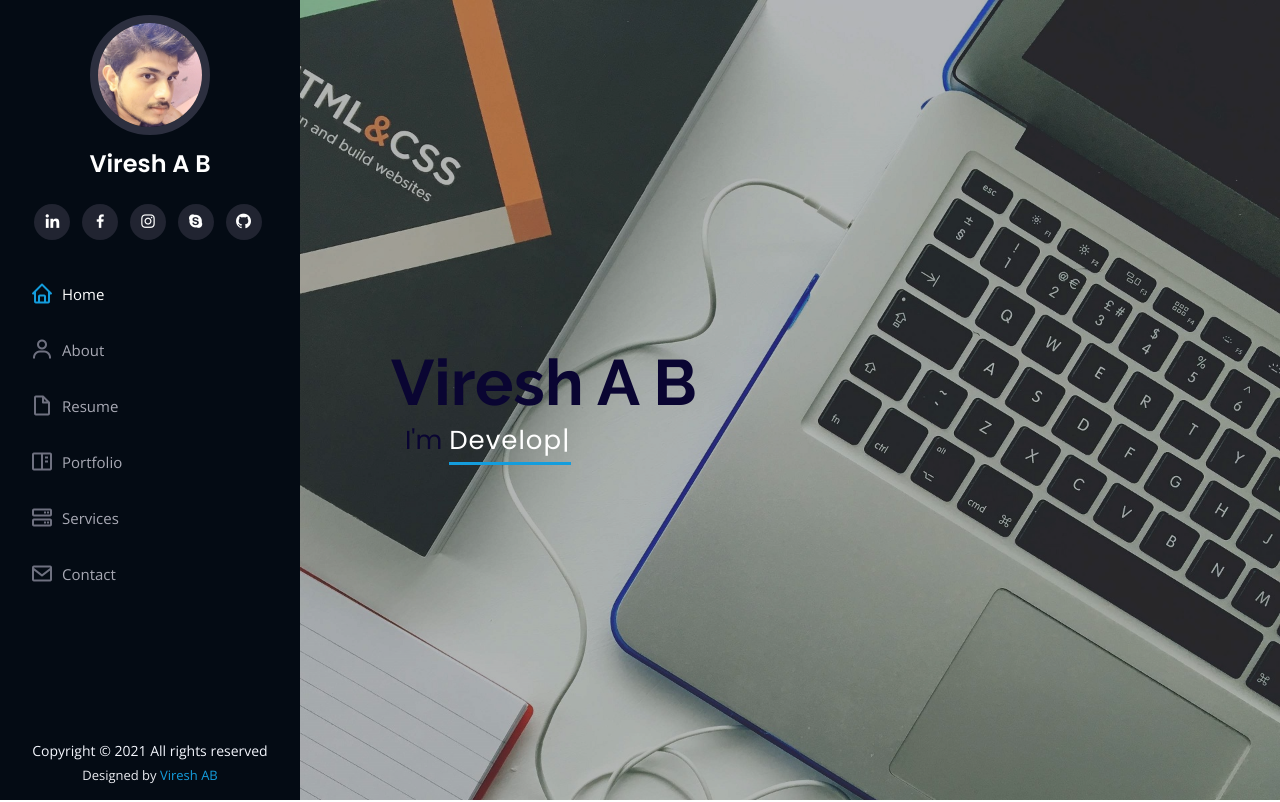
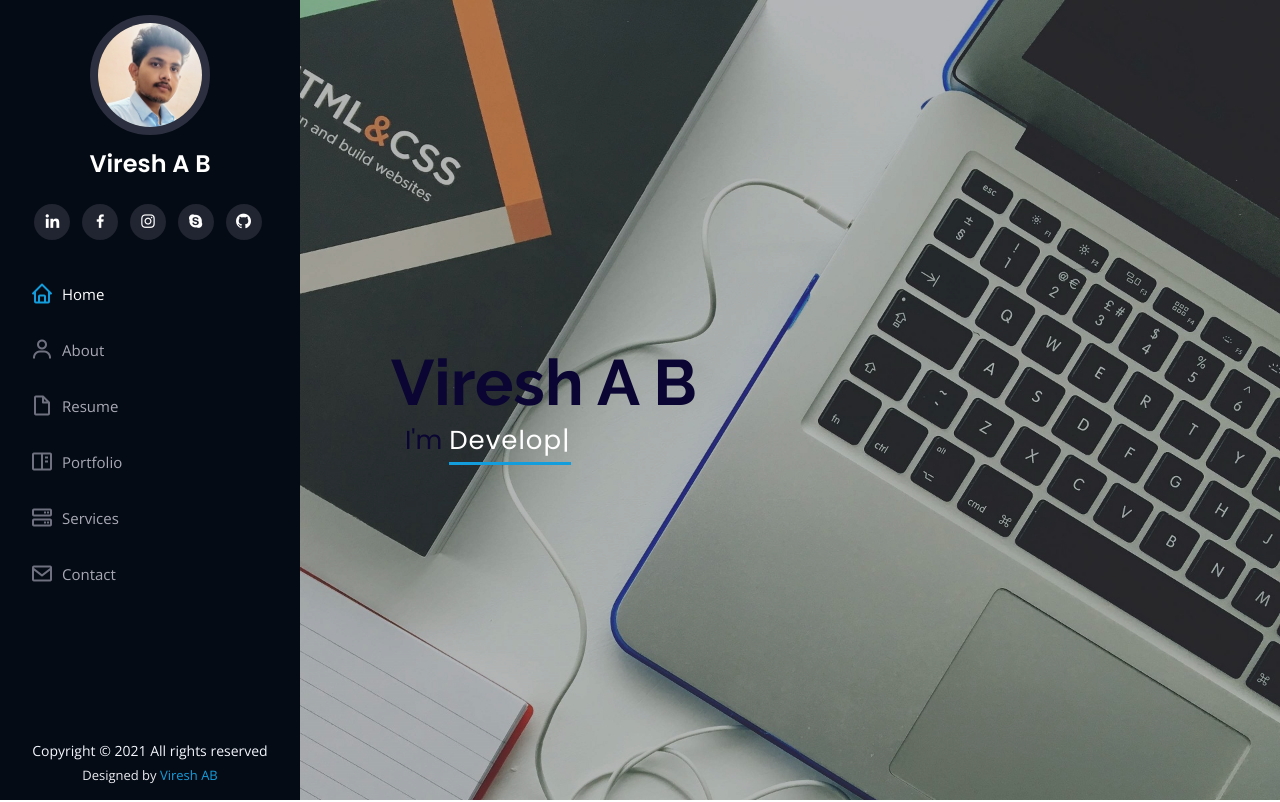
Before and after one commit to viresh-ab/viresh_ab_portfolio, a plain HTML site: page index.html in a window 1280 px wide. Shown: the top 802 px of the page. Drawn offline with nearby package versions, Linux system fonts and the light colour scheme.

Commit message:
Update index.html

```diff
--- a/index.html
+++ b/index.html
@@ -24,7 +24,7 @@
     <header id="header">
         <div class="d-flex flex-column">
             <div class="profile">
-                <img src="assets/img/mini.jpg" alt="" class="img-fluid rounded-circle">
+                <img src="assets/img/profile-img.jpg" alt="" class="img-fluid rounded-circle">
                 <h1 class="text-light"><a href="index.html">Viresh A B</a></h1>
                 <div class="social-links mt-3 text-center">
                     <a href="https://www.linkedin.com/in/viresh-a-b-762b01185/" class="linkedin"><i class="bx bxl-linkedin"></i></a>
```
